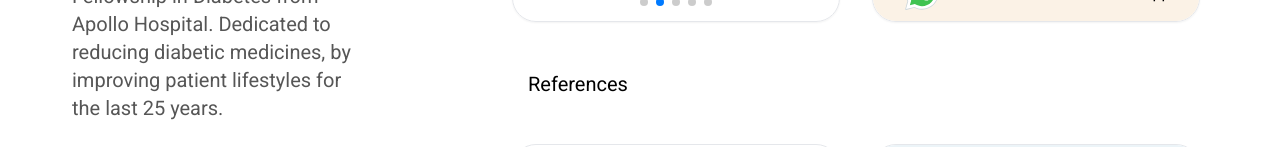
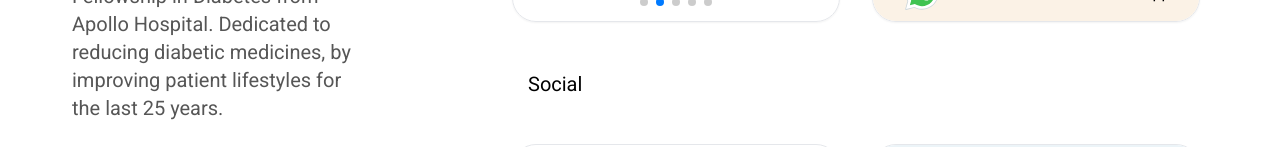
Before and after one commit to facinick/drakapoor, a Next.js app: page / in a window 1280 px wide. Shown: the part 566-713 px from the top of the page. Built offline with nearby package versions, Linux system fonts and the light colour scheme.

Commit message:
Updated heading

```diff
--- a/app/page.tsx
+++ b/app/page.tsx
@@ -35,7 +35,7 @@ export default function Home() {
     <Item height={2}><ExternalLinkWidget analyticsProps={{ eventName: "location_click" }} cover={medicare} size={2} url={'https://goo.gl/maps/ruWqJkW9XzQSkHtcA'} text={'Lifeline Medicare Hospital'} brand={'googlebusiness'} /></Item>
     {/* <Item height={1}><ExternalLinkWidget analyticsProps={{ eventName: "botim_click" }} size={1} text={'+91 703,964,7409 Botim (UAE)'} brand={'botim'} url={''} cover={undefined} /></Item> */}
     <Item height={1}><WhatsappWidget analyticsProps={{ eventName: "whatsapp_catalog_click" }} url={'https://wa.me/c/919820381015'} text='Offered Services on WhatsApp' size={1} /></Item>
-    <Section width={sectionWidth}><TextWidget tag='h2' text='References' size={1} /></Section>
+    <Section width={sectionWidth}><TextWidget tag='h2' text='Social' size={1} /></Section>
     <Item height={2}><ExternalLinkWidget analyticsProps={{ eventName: "practo_click" }} cover={practo} size={2} url={'https://www.practo.com/mumbai/clinic/dr-anuradha-kapoor-s-diabetes-care-clinic-malad-2'} text={'Dr Anuradha Kapoor, Practo'} brand={'practo'} /></Item>
     <Item height={2}><ExternalLinkWidget analyticsProps={{ eventName: "linkedin_click" }} cover={linkedin} size={2} url={'https://www.linkedin.com/in/drakapoor'} text={'Dr Anuradha Kapoor, LinkedIn 15k Followers'} brand={'linkedin'} /></Item>
     <Item height={2}><ExternalLinkWidget analyticsProps={{ eventName: "lybrate_click" }} cover={lybrate} size={2} url={'https://www.lybrate.com/mumbai/doctor/dr-anuradha-kapoor-diabetologist'} text={'Dr Anuradha Kapoor, Lybrate'} brand={'lybrate'} /></Item>
```
